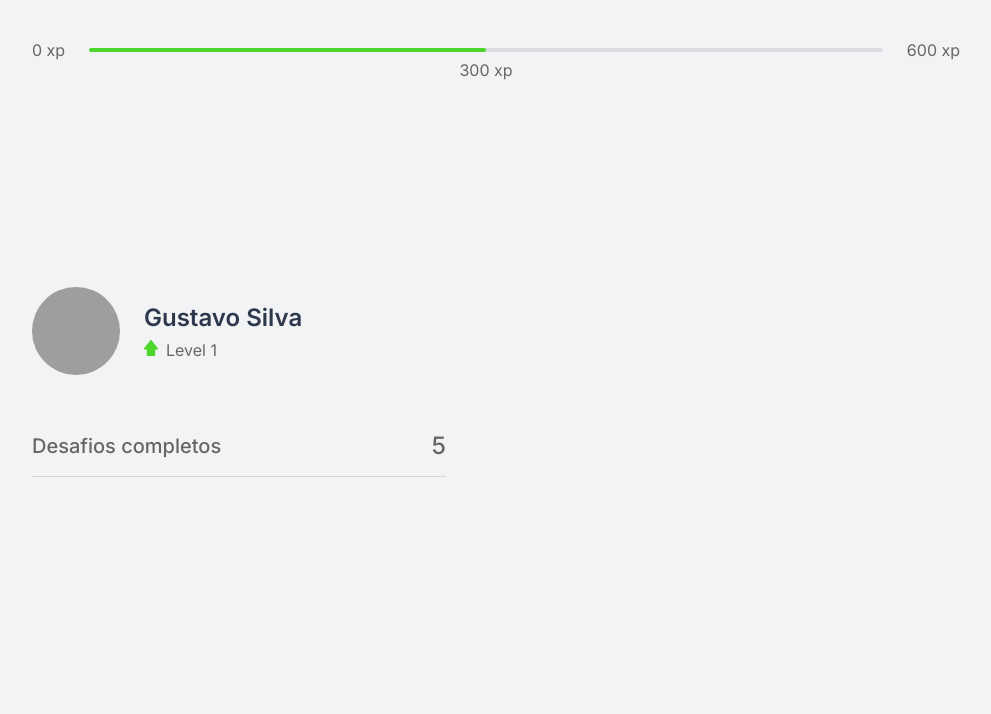
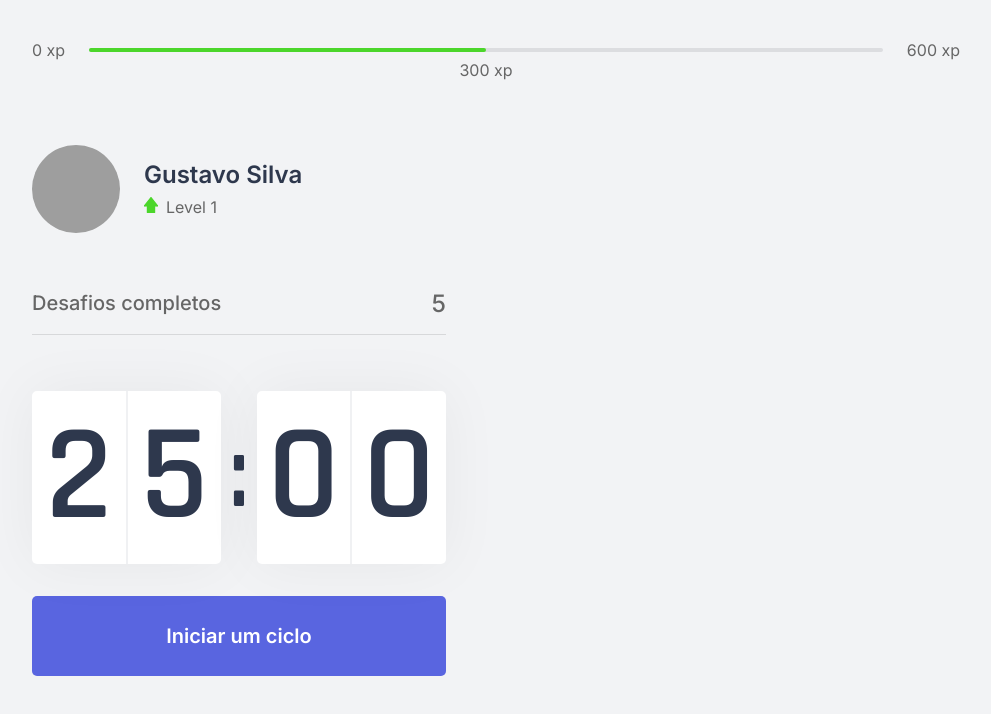
Before and after one commit to gstvds/moveit, a Next.js app: page / in a window 1280 px wide. Shown: the top 714 px of the page, without its empty margins (144-1135 px from the left). Built offline with nearby package versions, Linux system fonts and the light colour scheme; grey boxes are pictures that could not be loaded.

Commit message:
feat: Adds Countdown component with styles

```diff
--- a/src/components/CompletedChallenges.tsx
+++ b/src/components/CompletedChallenges.tsx
@@ -6,5 +6,5 @@
       <span>Desafios completos</span>
       <span>5</span>
     </div>
-  )
+  );
 }
--- /dev/null
+++ b/src/components/Countdown.tsx
@@ -0,0 +1,25 @@
+import styles from '../styles/components/Countdown.module.css';
+
+export function Countdown() {
+  return (
+    <div>
+
+      <div className={styles.countdownContainer}>
+        <div>
+          <span>2</span>
+          <span>5</span>
+        </div>
+        <span>:</span>
+        <div>
+          <span>0</span>
+          <span>0</span>
+        </div>
+      </div>
+
+      <button type="button" className={styles.countdownButton}>
+        Iniciar um ciclo
+      </button>
+
+    </div>
+  );
+}
--- a/src/pages/_document.tsx
+++ b/src/pages/_document.tsx
@@ -5,6 +5,7 @@
     return (
       <Html>
         <Head>
+          <link rel="shortcut icon" href="favicon.png" type="image/png"/>
           <link rel="preconnect" href="https://fonts.gstatic.com" />
           <link href="https://fonts.googleapis.com/css2?family=Inter:wght@400;500;600&family=Rajdhani:wght@600&display=swap" rel="stylesheet" />
         </Head>
--- a/src/pages/index.tsx
+++ b/src/pages/index.tsx
@@ -1,22 +1,31 @@
 import { CompletedChallenges } from '../components/CompletedChallenges';
+import { Countdown } from '../components/Countdown';
 import { ExperienceBar } from '../components/ExperienceBar';
 import { Profile } from '../components/Profile';
+
+import Head from 'next/head';
+
 import styles from '../styles/pages/Home.module.css';
 
 export default function Home() {
   return (
     <div className={styles.container}>
+      <Head>
+        <title>Início | move.it</title>
+      </Head>
+
       <ExperienceBar />
 
       <section>
         <div>
           <Profile />
           <CompletedChallenges />
+          <Countdown />
         </div>
         <div>
 
         </div>
       </section>
     </div>
-  )
+  );
 }
--- /dev/null
+++ b/src/styles/components/Countdown.module.css
@@ -0,0 +1,64 @@
+.countdownContainer {
+  display: flex;
+  align-items: center;
+  font-family: Rajdhani;
+  font-weight: 600;
+  color: var(--title);
+}
+
+.countdownContainer > div {
+  flex: 1;
+
+  display: flex;
+  align-items: center;
+  justify-content: space-evenly;
+
+  background: var(--white);
+  box-shadow: 0 0 60px rgba(0, 0, 0, 0.05);
+  border-radius: 5px;
+  font-size: 8.5rem;
+  text-align: center;
+}
+
+.countdownContainer > div span {
+  flex: 1;
+}
+
+.countdownContainer > div span:first-child {
+  border-right: 1px solid #f0f1f3;
+}
+
+.countdownContainer > div span:last-child {
+  border-left: 1px solid #f0f1f3;
+}
+
+.countdownContainer > span {
+  font-size: 6.25rem;
+  margin: 0 0.5rem;
+}
+
+.countdownButton {
+  width: 100%;
+  height: 5rem;
+
+  margin-top: 2rem;
+
+  display: flex;
+  align-items: center;
+  justify-content: center;
+
+  border: 0;
+  border-radius: 5px;
+
+  background: var(--blue);
+  color: var(--white);
+
+  font-size: 1.25rem;
+  font-weight: 600;
+
+  transition: background-color 0.2;
+}
+
+.countdownButton:hover {
+  background: var(--blue-dark);
+}
```
